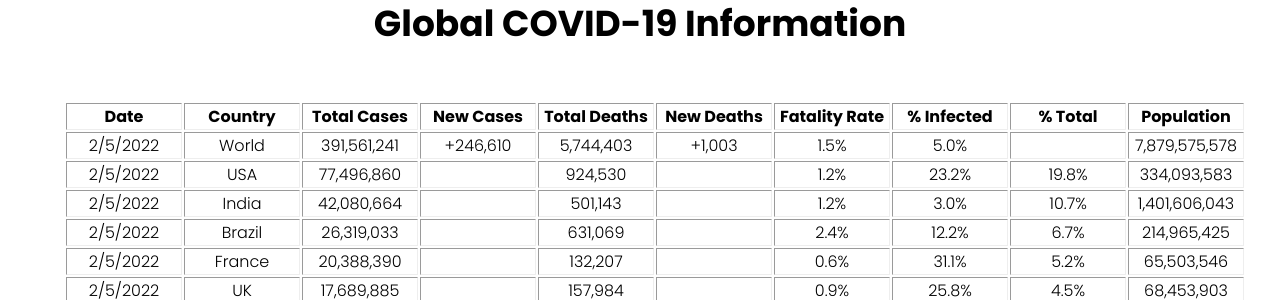
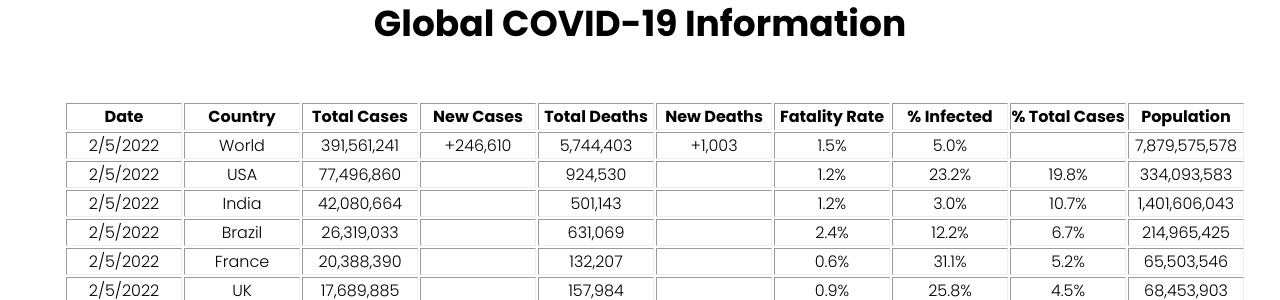
Before and after one commit to Pasin3ru/Tracking-COVID-19, a Jekyll site: the page built from index.html, in a window 1280 px wide and 900 px high, scrolled down 1181 px. Shown: the part 155-455 px from the top of the window. Built offline with Jekyll 4.4.1, drawn with Linux system fonts in a browser that asks for light colours.

Commit message:
Update global_data.html

```diff
--- a/_includes/hospital-tables/global_data.html
+++ b/_includes/hospital-tables/global_data.html
@@ -9,7 +9,7 @@
       <th style="min-width: 114px;">New Deaths</th>
       <th style="min-width: 114px;">Fatality Rate</th>
       <th style="min-width: 114px;">% Infected</th>
-      <th style="min-width: 114px;">% Total</th>
+      <th style="min-width: 114px;">% Total Cases</th>
       <th style="min-width: 114px;">Population</th>
     </tr>
   </thead>
```
